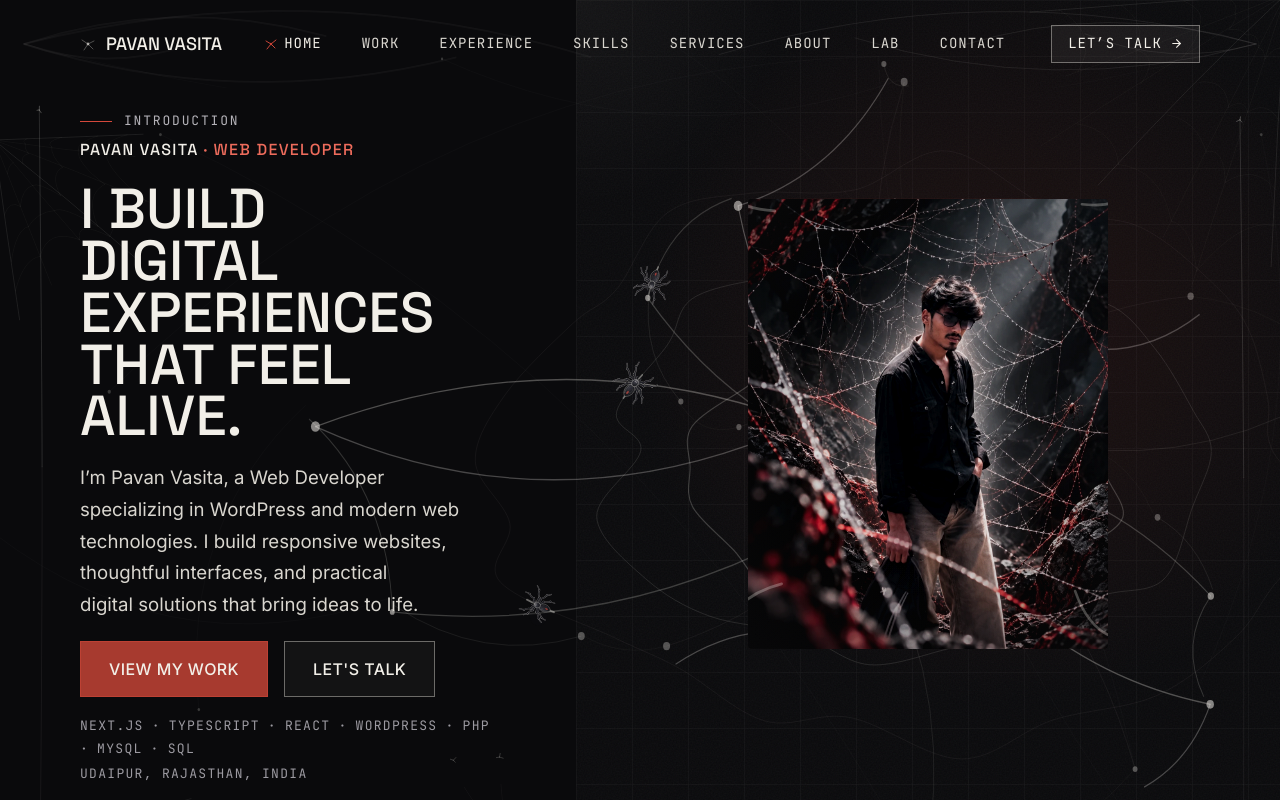
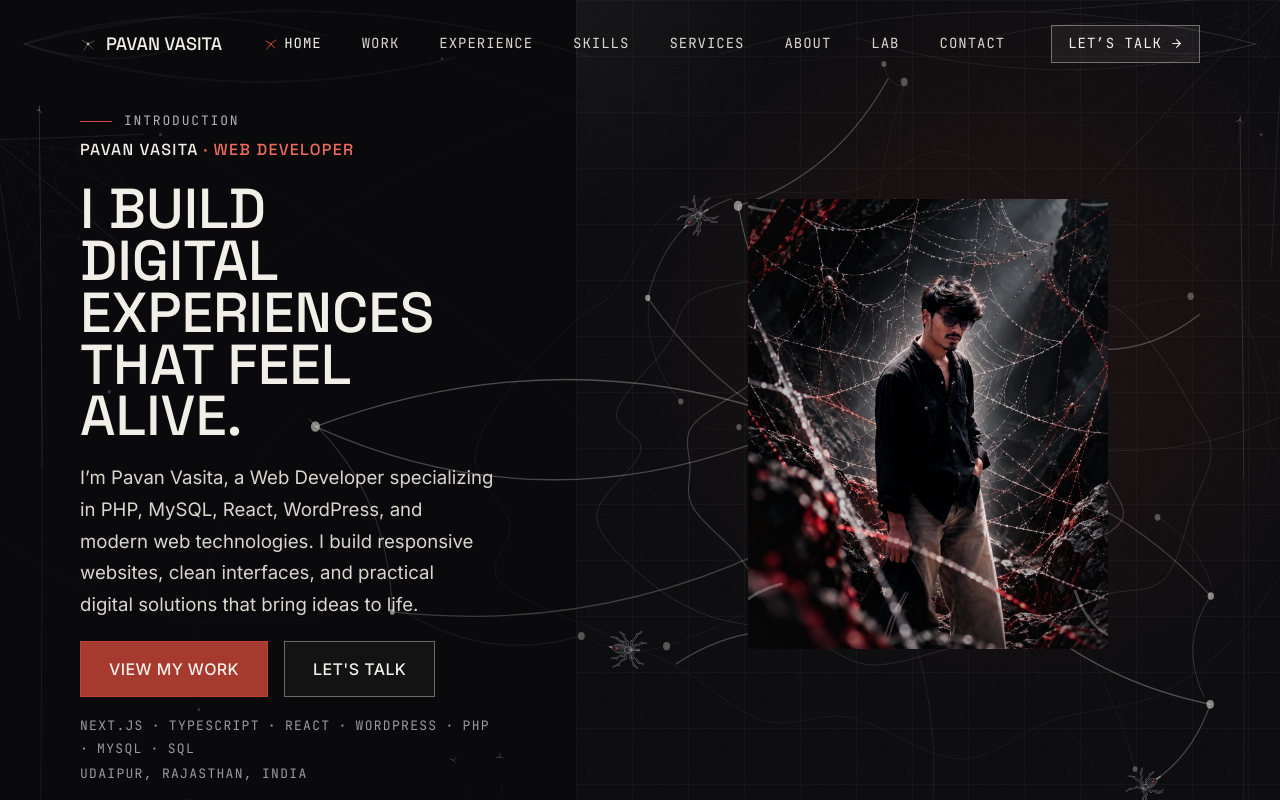
Before and after one commit to pavanwebsearch04/PavanWebPortfolio, a Next.js app: page / in a window 1280 px wide. Shown: the top 800 px of the page. Built offline with nearby package versions, Linux system fonts and the light colour scheme.

Commit message:
Update hero intro paragraph
Co-Authored-By: Claude Sonnet 5.5 <noreply@anthropic.com>

```diff
--- a/components/hero/HeroContent.tsx
+++ b/components/hero/HeroContent.tsx
@@ -87,9 +87,9 @@ export default function HeroContent({
           data-hero-avoid=""
           className="max-w-md text-balance font-body text-body text-paper-body"
         >
-          I&rsquo;m Pavan Vasita, a Web Developer specializing in WordPress and modern web
-          technologies. I build responsive websites, thoughtful interfaces, and practical
-          digital solutions that bring ideas to life.
+          I&rsquo;m Pavan Vasita, a Web Developer specializing in PHP, MySQL, React,
+          WordPress, and modern web technologies. I build responsive websites, clean
+          interfaces, and practical digital solutions that bring ideas to life.
         </motion.p>
       </ParallaxLayer>
 
```
